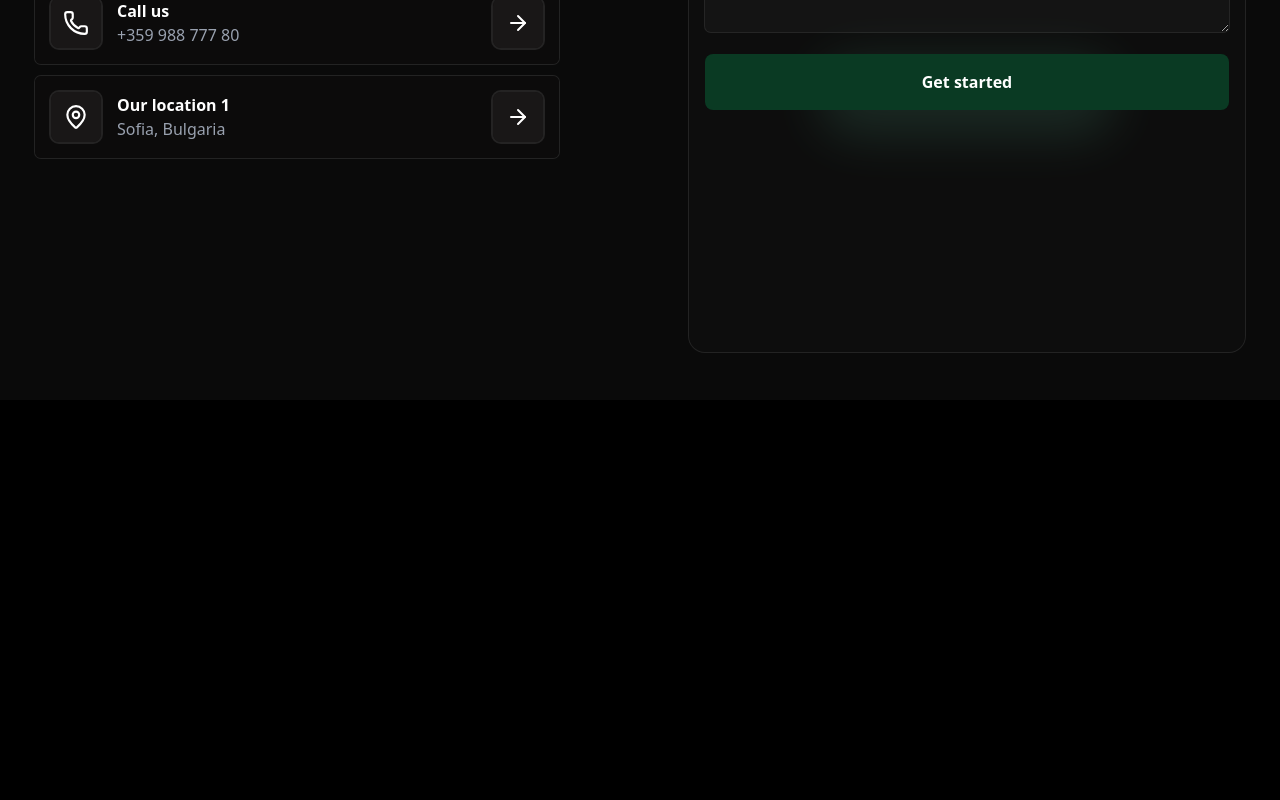
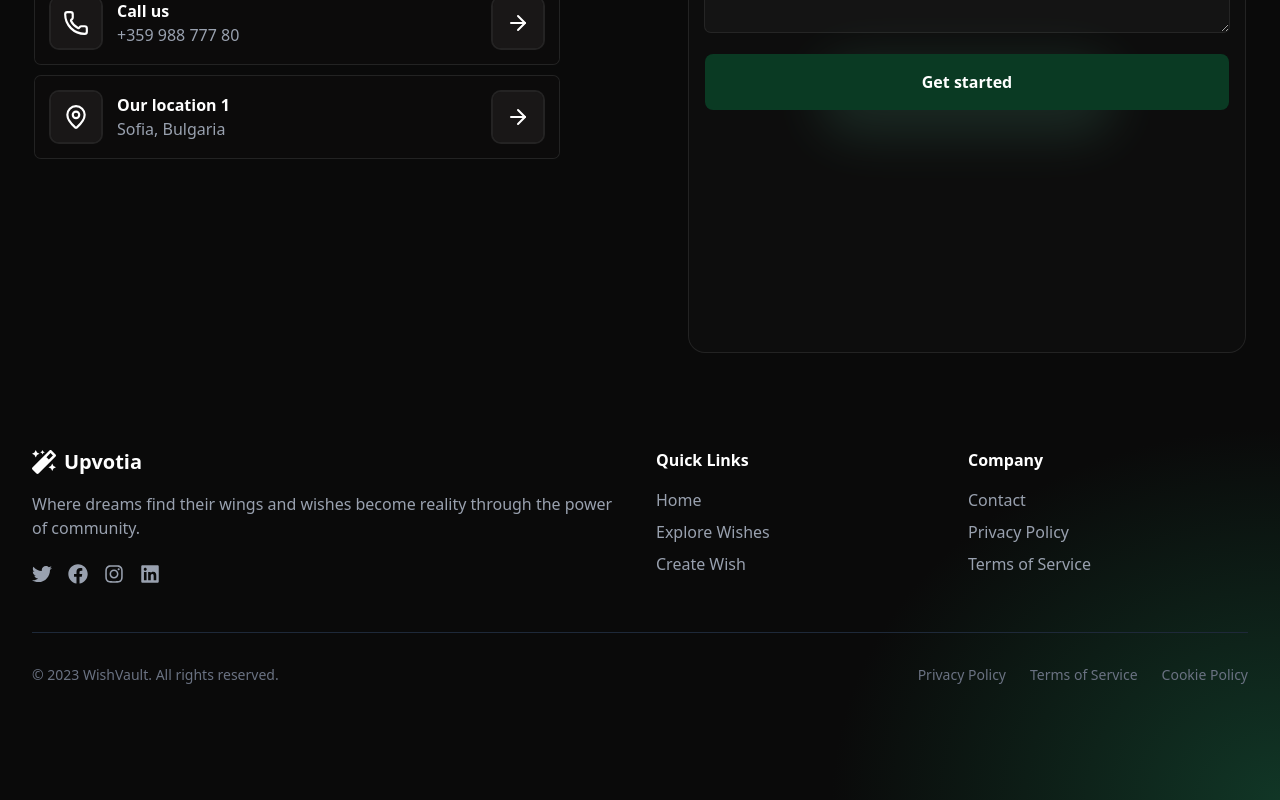
Before and after one commit to Malak-Sabry-104/Upvotia, a React (Vite) app: page / in a window 1280 px wide. Shown: the part 2080-2880 px from the top of the page. Before the commit the page ends 2480 px from the top, so only its background shows below. Built offline with nearby package versions, Linux system fonts and the light colour scheme.

Commit message:
add footer

```diff
--- a/src/App.tsx
+++ b/src/App.tsx
@@ -4,6 +4,8 @@ import NavBar from "./Components/NavBar";
 import Hero from "./Components/Hero";
 import TrendingWishes from "./Components/TrendingWishes";
 import Contact from "./Components/Contact";
+// import Slider from "./Components/Slider";
+import Footer from "./Components/Footer";
 // import Slider from "./Components/Slider";
 const App: React.FC = () => (
   <>
@@ -12,6 +14,7 @@ const App: React.FC = () => (
     <TrendingWishes />
     <Contact />
     {/* <Slider/> */}
+    <Footer/>
   </>
 );
 
--- /dev/null
+++ b/src/Components/Footer.tsx
@@ -0,0 +1,147 @@
+import {
+  FaMagic,
+  FaTwitter,
+  FaFacebook,
+  FaInstagram,
+  FaLinkedin,
+} from "react-icons/fa";
+
+export default function Footer() {
+  return (
+    <footer
+      className="  section-gradient-bottom-right"
+      style={{ height: "50vh", width: "100%" }}
+    >
+      <div className="max-w-7xl mx-auto px-4 sm:px-6 lg:px-8 py-12">
+        <div className="grid grid-cols-1 md:grid-cols-4 gap-8">
+          {/* Logo & Description */}
+          <div className="md:col-span-2">
+            <div className="flex items-center mb-4">
+              <FaMagic className="text-secondary text-2xl mr-2" />
+              <span className="text-xl font-bold text-white">Upvotia</span>
+            </div>
+            <p className="text-gray-400 mb-6">
+              Where dreams find their wings and wishes become reality through
+              the power of community.
+            </p>
+            <div className="flex space-x-4">
+              <a
+                href="#"
+                className="text-gray-400 hover:text-white transition-colors"
+              >
+                <FaTwitter className="text-xl" />
+              </a>
+              <a
+                href="#"
+                className="text-gray-400 hover:text-white transition-colors"
+              >
+                <FaFacebook className="text-xl" />
+              </a>
+              <a
+                href="#"
+                className="text-gray-400 hover:text-white transition-colors"
+              >
+                <FaInstagram className="text-xl" />
+              </a>
+              <a
+                href="#"
+                className="text-gray-400 hover:text-white transition-colors"
+              >
+                <FaLinkedin className="text-xl" />
+              </a>
+            </div>
+          </div>
+
+          {/* Quick Links */}
+          <div>
+            <h3 className="text-white font-semibold mb-4">Quick Links</h3>
+            <ul className="space-y-2">
+              <li>
+                <a
+                  href="#"
+                  className="text-gray-400 hover:text-white transition-colors"
+                >
+                  Home
+                </a>
+              </li>
+              <li>
+                <a
+                  href="#"
+                  className="text-gray-400 hover:text-white transition-colors"
+                >
+                  Explore Wishes
+                </a>
+              </li>
+              <li>
+                <a
+                  href="#"
+                  className="text-gray-400 hover:text-white transition-colors"
+                >
+                  Create Wish
+                </a>
+              </li>
+            </ul>
+          </div>
+
+          {/* Company */}
+          <div>
+            <h3 className="text-white font-semibold mb-4">Company</h3>
+            <ul className="space-y-2">
+              <li>
+                <a
+                  href="#"
+                  className="text-gray-400 hover:text-white transition-colors"
+                >
+                  Contact
+                </a>
+              </li>
+              <li>
+                <a
+                  href="#"
+                  className="text-gray-400 hover:text-white transition-colors"
+                >
+                  Privacy Policy
+                </a>
+              </li>
+              <li>
+                <a
+                  href="#"
+                  className="text-gray-400 hover:text-white transition-colors"
+                >
+                  Terms of Service
+                </a>
+              </li>
+            </ul>
+          </div>
+        </div>
+
+        {/* Bottom Bar */}
+        <div className="border-t border-gray-800 mt-12 pt-8 flex flex-col md:flex-row justify-between items-center">
+          <p className="text-gray-500 text-sm mb-4 md:mb-0">
+            © 2023 WishVault. All rights reserved.
+          </p>
+          <div className="flex space-x-6">
+            <a
+              href="#"
+              className="text-gray-500 hover:text-gray-300 text-sm transition-colors"
+            >
+              Privacy Policy
+            </a>
+            <a
+              href="#"
+              className="text-gray-500 hover:text-gray-300 text-sm transition-colors"
+            >
+              Terms of Service
+            </a>
+            <a
+              href="#"
+              className="text-gray-500 hover:text-gray-300 text-sm transition-colors"
+            >
+              Cookie Policy
+            </a>
+          </div>
+        </div>
+      </div>
+    </footer>
+  );
+}
--- a/src/Components/Slider.tsx
+++ b/src/Components/Slider.tsx
@@ -1,91 +1,69 @@
-import { useEffect } from "react";
-import Swiper from "swiper";
-import "swiper/swiper-bundle.css";
-
-const BlogSlider = () => {
-  useEffect(() => {
-    new Swiper(".blog-slider", {
-      spaceBetween: 30,
-      effect: "fade",
-      loop: true,
-      mousewheel: {
-        invert: false,
-      },
-      pagination: {
-        el: ".blog-slider__pagination",
-        clickable: true,
-      },
-    });
-  }, []);
-
-  const slides = [
-    {
-      id: 1,
-      image:
-        "https://res.cloudinary.com/muhammederdem/image/upload/q_60/v1535759872/kuldar-kalvik-799168-unsplash.webp",
-      date: "26 December 2019",
-      title: "Lorem Ipsum Dolor",
-      text:
-        "Lorem ipsum dolor sit amet consectetur, adipisicing elit. Recusandae voluptate repellendus magni illo ea animi?",
-    },
-    {
-      id: 2,
-      image:
-        "https://res.cloudinary.com/muhammederdem/image/upload/q_60/v1535759871/jason-leung-798979-unsplash.webp",
-      date: "26 December 2019",
-      title: "Lorem Ipsum Dolor2",
-      text:
-        "Lorem ipsum dolor sit amet consectetur, adipisicing elit. Recusandae voluptate repellendus magni illo ea animi?",
-    },
-    {
-      id: 3,
-      image:
-        "https://res.cloudinary.com/muhammederdem/image/upload/q_60/v1535759871/alessandro-capuzzi-799180-unsplash.webp",
-      date: "26 December 2019",
-      title: "Lorem Ipsum Dolor",
-      text:
-        "Lorem ipsum dolor sit amet consectetur, adipisicing elit. Recusandae voluptate repellendus magni illo ea animi?",
-    },
-  ];
-
+const Slider = () => {
   return (
-    <div className="blog-slider relative max-w-[800px] mx-auto bg-white shadow-xl p-6 rounded-[25px] h-[400px]">
+    <div className="blog-slider">
       <div className="blog-slider__wrp swiper-wrapper">
-        {slides.map((slide) => (
-          <div
-            key={slide.id}
-            className="blog-slider__item swiper-slide flex items-center md:flex-col md:text-center"
-          >
-            <div className="blog-slider__img relative w-[300px] h-[300px] flex-shrink-0 rounded-[20px] overflow-hidden bg-gradient-to-r from-orange-400 to-red-500 shadow-xl transform md:w-[90%] md:translate-y-[-50%]">
+        <div className="blog-slider__item swiper-slide">
+          <div className="blog-slider__img">
             <img
-                src={slide.image}
-                alt="slide-img"
-                className="w-full h-full object-cover rounded-[20px] opacity-0 transition-opacity duration-300"
+              src="https://res.cloudinary.com/muhammederdem/image/upload/q_60/v1535759872/kuldar-kalvik-799168-unsplash.webp"
+              alt=""
             />
           </div>
-            <div className="blog-slider__content pr-6 md:mt-[-80px] md:px-6">
-              <span className="blog-slider__code block text-gray-600 font-medium mb-3">
-                {slide.date}
-              </span>
-              <div className="blog-slider__title text-2xl font-bold text-gray-900 mb-5">
-                {slide.title}
+          <div className="blog-slider__content">
+            <span className="blog-slider__code">26 December 2019</span>
+            <div className="blog-slider__title">Lorem Ipsum Dolor</div>
+            <div className="blog-slider__text">
+              Lorem ipsum dolor sit amet consectetur, adipisicing elit.
+              Recusandae voluptate repellendus magni illo ea animi?{" "}
             </div>
-              <div className="blog-slider__text text-gray-700 leading-relaxed mb-6">
-                {slide.text}
-              </div>
-              <a
-                href="#"
-                className="blog-slider__button inline-flex items-center justify-center px-8 py-3 bg-gradient-to-r from-orange-400 to-red-500 text-white rounded-full shadow-md font-medium tracking-wide hover:shadow-lg transition w-full sm:w-auto"
-              >
+            <a href="#" className="blog-slider__button">
               READ MORE
             </a>
           </div>
         </div>
-        ))}
+        <div className="blog-slider__item swiper-slide">
+          <div className="blog-slider__img">
+            <img
+              src="https://res.cloudinary.com/muhammederdem/image/upload/q_60/v1535759871/jason-leung-798979-unsplash.webp"
+              alt=""
+            />
           </div>
-      <div className="blog-slider__pagination absolute z-[21] right-5 top-1/2 transform -translate-y-1/2 md:left-1/2 md:top-[205px] md:transform md:-translate-x-1/2 md:flex md:justify-center md:items-center w-[11px] md:w-full"></div>
+          <div className="blog-slider__content">
+            <span className="blog-slider__code">26 December 2019</span>
+            <div className="blog-slider__title">Lorem Ipsum Dolor2</div>
+            <div className="blog-slider__text">
+              Lorem ipsum dolor sit amet consectetur, adipisicing elit.
+              Recusandae voluptate repellendus magni illo ea animi?
+            </div>
+            <a href="#" className="blog-slider__button">
+              READ MORE
+            </a>
+          </div>
+        </div>
+
+        <div className="blog-slider__item swiper-slide">
+          <div className="blog-slider__img">
+            <img
+              src="https://res.cloudinary.com/muhammederdem/image/upload/q_60/v1535759871/alessandro-capuzzi-799180-unsplash.webp"
+              alt=""
+            />
+          </div>
+          <div className="blog-slider__content">
+            <span className="blog-slider__code">26 December 2019</span>
+            <div className="blog-slider__title">Lorem Ipsum Dolor</div>
+            <div className="blog-slider__text">
+              Lorem ipsum dolor sit amet consectetur, adipisicing elit.
+              Recusandae voluptate repellendus magni illo ea animi?
+            </div>
+            <a href="#" className="blog-slider__button">
+              READ MORE
+            </a>
+          </div>
+        </div>
+      </div>
+      <div className="blog-slider__pagination"></div>
     </div>
   );
 };
 
-export default BlogSlider;
+export default Slider;
```
Also changed, not shown: src/index.css (line endings or trailing spaces). Lines whose indentation alone changed are shown as unchanged.
